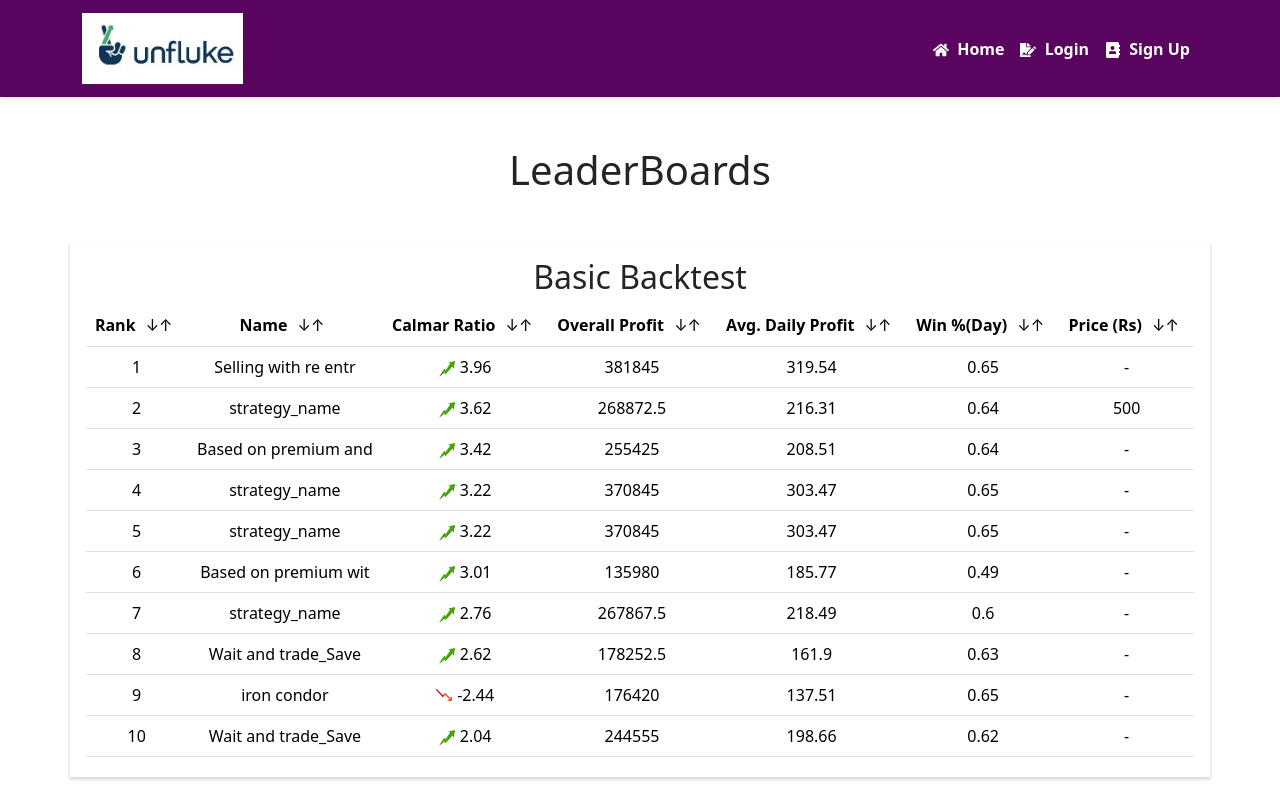
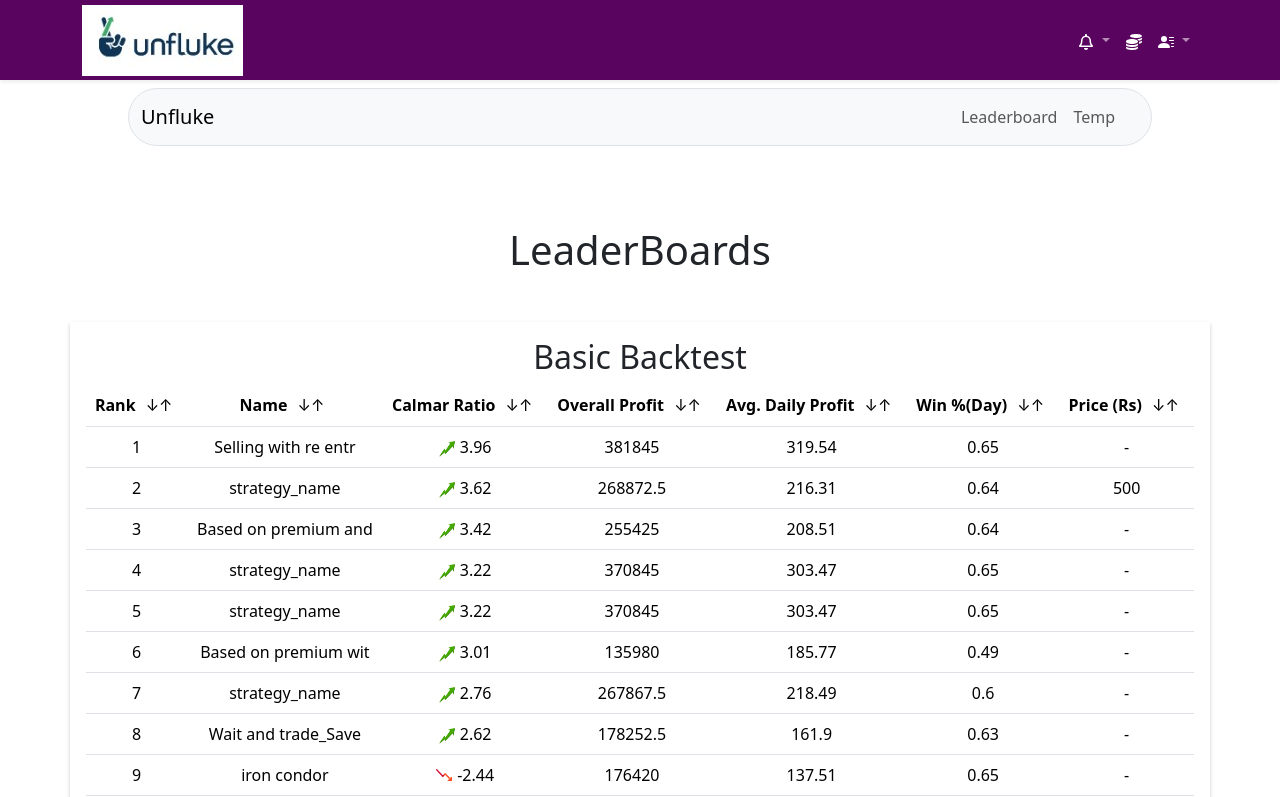
Before and after one commit to shashidhar7682/unfluke, a React (Create React App) app: page / in a window 1280 px wide. Shown: the top 797 px of the page. Built offline with nearby package versions, Linux system fonts and the light colour scheme.

Commit message:
commit_28/05/24_21:27

```diff
--- a/src/App.js
+++ b/src/App.js
@@ -6,8 +6,10 @@ import Temp from "./Temp.jsx";
 function App() {
   return (
     <div className="App">
-      <ProfileNavBar />
-      <NavigationBar />
+      <div className="sticky-top">
+        <ProfileNavBar />
+        <NavigationBar />
+      </div>
       <div className="h-4/5">
         <Leaderboard />
         <Temp/>
--- a/src/components/NavigationBar.jsx
+++ b/src/components/NavigationBar.jsx
@@ -9,7 +9,7 @@ import Offcanvas from 'react-bootstrap/Offcanvas';
 function NavigationBar() {
   return (
     <>
-        <Navbar expand={'lg'} className="bg-body-tertiary sticky-top m-2 mx-auto rounded-pill border" style={{width: "80%"}}>
+        <Navbar expand={'lg'} className="bg-body-tertiary m-2 mx-auto rounded-pill border" style={{width: "80%"}}>
           <Container fluid>
             <Navbar.Brand href="#">Unfluke</Navbar.Brand>
             <Navbar.Toggle aria-controls={`offcanvasNavbar-expand-lg`} />
--- a/src/components/ProfileNavBar.jsx
+++ b/src/components/ProfileNavBar.jsx
@@ -1,11 +1,12 @@
 import React from 'react';
-import { Navbar, Container, Nav, Form, FormControl, Button } from 'react-bootstrap';
-import { FaHome, FaUsers, FaGraduationCap , FaFileSignature , FaAddressBook, FaUser, FaSearch } from 'react-icons/fa'; //
+import { Navbar, Container, Nav, NavDropdown, FormControl, Button } from 'react-bootstrap';
+import { FaCoins, FaGraduationCap , FaRegBell  , FaFileSignature , FaAddressBook, FaUser, FaSearch } from 'react-icons/fa'; //
+import { BsPersonLinesFill } from "react-icons/bs";
 
 function ProfileNavBar() {
   return (
     <div>
-        <Navbar expand="lg" variant="light" className="shadow-sm fixed-top" style={{ background: '#59045e', borderBottom: 'none' }}>
+        <Navbar expand="lg" variant="dark" className="shadow-sm " style={{ background: '#59045e', borderBottom: 'none', height: "10vh" }}>
             <Container>
                 <Navbar.Brand href="/" className="fw-bold" style={{ color: '#fff' }}><img src="assets/brand.jpg"/></Navbar.Brand>
                 <Navbar.Toggle aria-controls="navbarScroll" />
@@ -23,16 +24,39 @@ function ProfileNavBar() {
                     />
                 </Form> */}
                 <Nav className="ms-auto align-items-center">
-                <Nav.Link to="/" className="fw-bold nav-Nav.Link" style={{ color: '#fff' }}><FaHome className="me-1" /> Home</Nav.Link>
+                <NavDropdown
+                    title={<FaRegBell  style={{ color: '#fff' }} className='me-1'/>}
+                    className="fw-bold nav-Nav.Link" style={{ color: '#fff' }}
+                  >
+                    <NavDropdown.Item href="#action3">Action</NavDropdown.Item>
+                    <NavDropdown.Item href="#action4">
+                      Another action
+                    </NavDropdown.Item>
+                    {/* <NavDropdown.Divider /> */}
+                    {/* <NavDropdown.Item href="#action5">
+                      Something else here
+                    </NavDropdown.Item> */}
+                </NavDropdown>
                 {/* <Nav.Link to="/network" className="fw-bold nav-Nav.Link" style={{ color: '#fff' }}><FaUsers className="me-1" /> Network</Nav.Link> */}
                 {/* <Nav.Link to="/learning" className="fw-bold nav-Nav.Link" style={{ color: '#fff' }}><FaGraduationCap className="me-1" /> Learning</Nav.Link> */}
                 {/* <Nav.Link to="/profile" className="fw-bold nav-Nav.Link" style={{ color: '#fff' }}><FaUser className="me-1" /> Profile</Nav.Link> */}
 
                 <>
-                <Nav.Link to="/login" className="fw-bold nav-Nav.Link" style={{ color: '#fff' }}><FaFileSignature className="me-1" /> Login</Nav.Link>
-                <Nav.Link to="/signup" className="fw-bold nav-Nav.Link" style={{ color: '#fff' }}><FaAddressBook className="me-1" /> Sign Up</Nav.Link>
+                <Nav.Link to="/login" className="fw-bold nav-Nav.Link" style={{ color: '#fff' }}><FaCoins /></Nav.Link>
+                <NavDropdown
+                    title={<BsPersonLinesFill  style={{ color: '#fff' }} className='me-1'/>}
+                    className="fw-bold nav-Nav.Link" style={{ color: '#fff' }}
+                  >
+                    <NavDropdown.Item href="#action3">Action</NavDropdown.Item>
+                    <NavDropdown.Item href="#action4">
+                      Another action
+                    </NavDropdown.Item>
+                    {/* <NavDropdown.Divider /> */}
+                    {/* <NavDropdown.Item href="#action5">
+                      Something else here
+                    </NavDropdown.Item> */}
+                </NavDropdown>
                 </>
-
                 </Nav>
                 </Navbar.Collapse>
             </Container>
```
